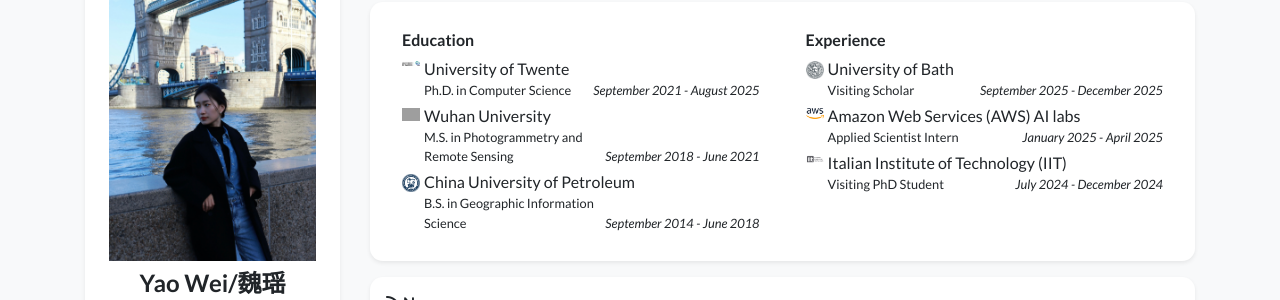
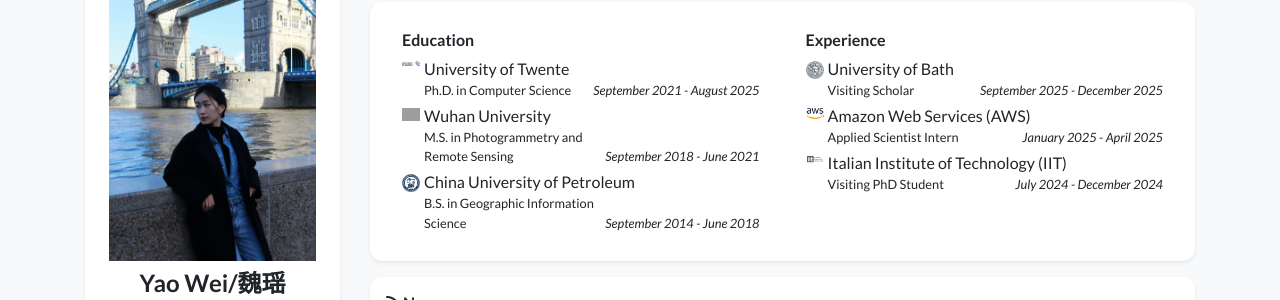
Before and after one commit to weiyao1996/weiyao1996.github.io, a Jekyll site: the page built from index.html, in a window 1280 px wide and 900 px high, scrolled down 512 px. Shown: the part 154-454 px from the top of the window. Built offline with Jekyll 4.4.1, drawn with Linux system fonts in a browser that asks for light colours; nearby versions of some CDN libraries; a style sheet for code colours, icons or effects is not loaded; grey boxes are pictures that could not be loaded.

Commit message:
Update profile.yml

```diff
--- a/_data/profile.yml
+++ b/_data/profile.yml
@@ -60,7 +60,7 @@ experience:
   position: Visiting Scholar
   date: September 2025 - December 2025
 
-- name: Amazon Web Services (AWS) AI labs
+- name: Amazon Web Services (AWS)
   logo: /assets/images/badges/AWS.png
   position: Applied Scientist Intern
   date: January 2025 - April 2025
```
